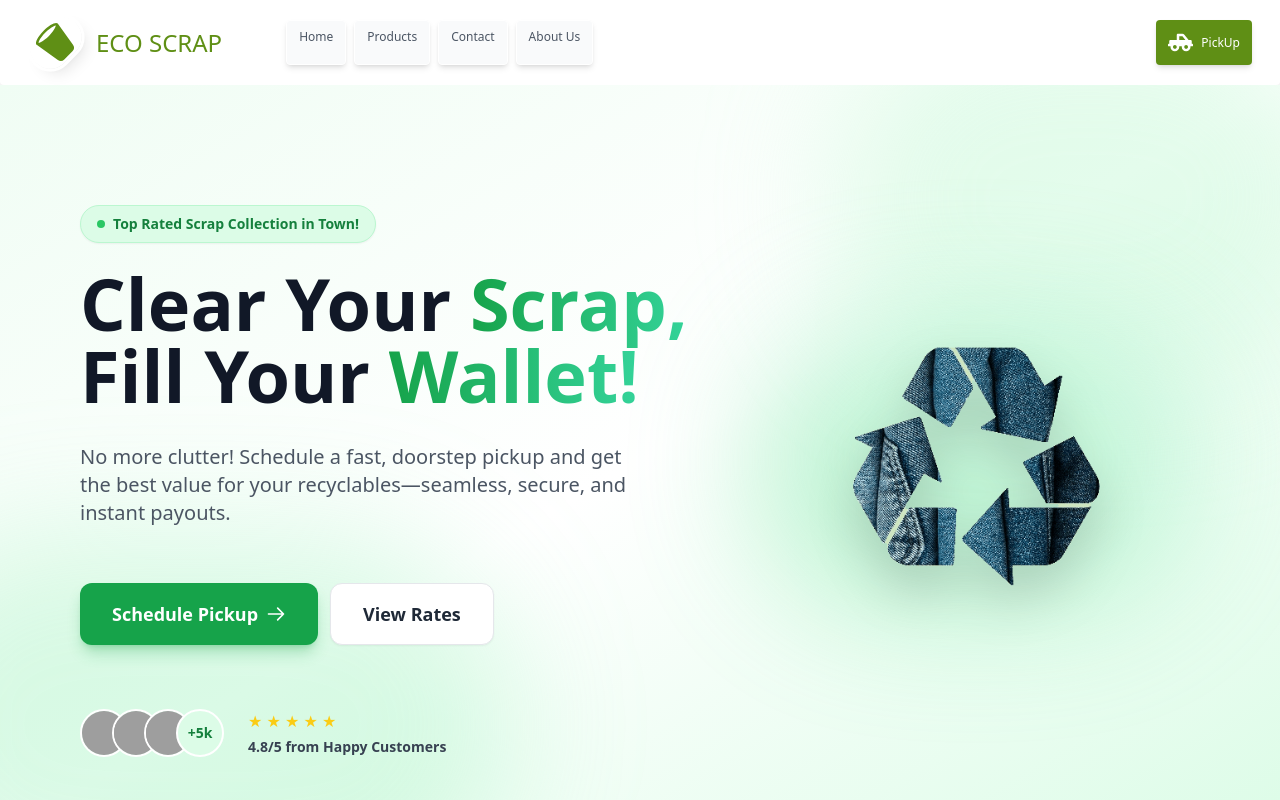
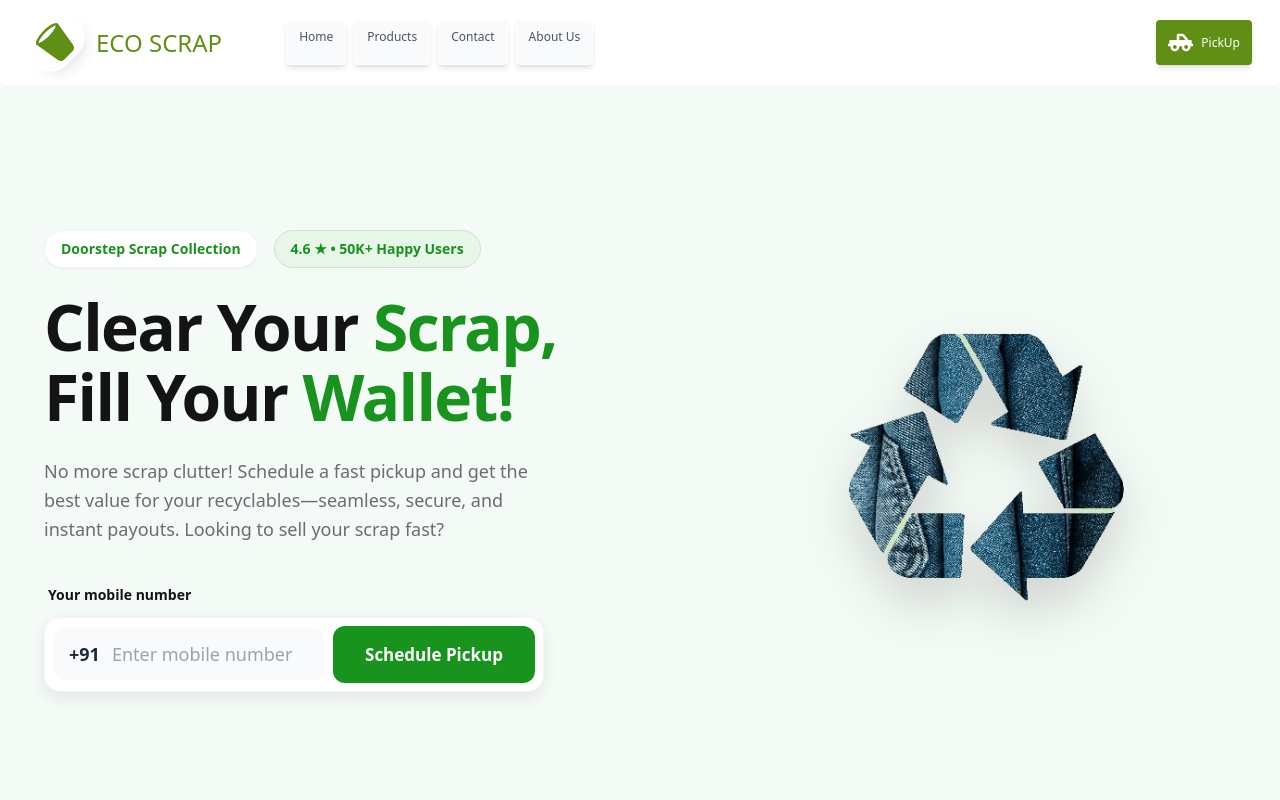
Before and after one commit to DVEX-Labs/TKM-Scrap-Frontend, a React (Vite) app: page / in a window 1280 px wide. Shown: the top 800 px of the page. Built offline with nearby package versions, Linux system fonts and the light colour scheme; grey boxes are pictures that could not be loaded; a web font is replaced by a local one.

Commit message:
Update hero section to perfectly match premium competitor design

```diff
--- a/src/Components/AnimatedText.jsx
+++ b/src/Components/AnimatedText.jsx
@@ -1,6 +1,5 @@
-import { useEffect, useRef } from "react";
+import { useEffect, useRef, useState } from "react";
 import { gsap } from "gsap";
-import Lorry from "../assets/Lorry.png";
 import GifImage from "../assets/GifImage.gif";
 import { Link } from "react-router-dom";
 
@@ -8,6 +7,7 @@ const AnimatedText = () => {
   const h1Ref = useRef(null);
   const pRef = useRef(null);
   const formRef = useRef(null);
+  const [mobile, setMobile] = useState("");
 
   useEffect(() => {
     gsap.fromTo(
@@ -19,69 +19,79 @@ const AnimatedText = () => {
     gsap.fromTo(
       pRef.current,
       { opacity: 0, y: 20 },
-      { opacity: 1, y: 0, duration: 1, delay: 0.3, ease: "power3.out" }
+      { opacity: 1, y: 0, duration: 1, delay: 0.2, ease: "power3.out" }
     );
 
     gsap.fromTo(
       formRef.current,
       { opacity: 0, y: 20 },
-      { opacity: 1, y: 0, duration: 1, delay: 0.6, ease: "power3.out" }
+      { opacity: 1, y: 0, duration: 1, delay: 0.4, ease: "power3.out" }
     );
   }, []);
 
   return (
-    <div className="w-full relative overflow-hidden bg-gradient-to-br from-green-50 via-white to-green-100 flex flex-col md:flex-row items-center justify-between px-6 md:px-20 py-20 min-h-[90vh]">
-      <div className="absolute top-0 left-0 w-full h-full overflow-hidden z-0 pointer-events-none">
-         <div className="absolute top-[-10%] right-[-5%] w-[40%] h-[50%] rounded-full bg-green-200/40 blur-3xl"></div>
-         <div className="absolute bottom-[-10%] left-[-10%] w-[50%] h-[50%] rounded-full bg-green-300/30 blur-3xl"></div>
-      </div>
+    <div className="w-full bg-[#F4FAF5] min-h-[90vh] flex items-center pt-24 pb-16">
+      <div className="max-w-[1240px] mx-auto px-6 w-full flex flex-col md:flex-row items-center justify-between gap-12">
 
-      <div className="w-full md:w-[60%] flex flex-col items-center md:items-start justify-center gap-6 z-10 text-center md:text-left pt-10">
-        <div className="inline-flex items-center gap-2 px-4 py-2 rounded-full bg-green-100 text-green-700 font-bold text-sm shadow-sm border border-green-200">
-          <span className="flex h-2 w-2 rounded-full bg-green-500 animate-pulse"></span>
-          Top Rated Scrap Collection in Town!
+        {/* Left Content Area */}
+        <div className="w-full md:w-[55%] flex flex-col items-center md:items-start text-center md:text-left">
+
+          {/* Badge */}
+          <div className="flex items-center gap-4 mb-6">
+            <div className="flex items-center bg-white px-4 py-2 rounded-full shadow-sm border border-gray-100">
+              <span className="text-[#18931D] font-semibold text-sm">Doorstep Scrap Collection</span>
+            </div>
+            <div className="flex items-center bg-[#E8F5E9] px-4 py-2 rounded-full border border-[#C8E6C9]">
+              <span className="text-[#18931D] font-bold text-sm">4.6 ★ • 50K+ Happy Users</span>
+            </div>
+          </div>
+
+          {/* Headline */}
+          <h1 ref={h1Ref} className="text-[42px] sm:text-[54px] md:text-[64px] font-extrabold text-[#141414] leading-[1.1] tracking-tight">
+            Clear Your <span className="text-[#18931D]">Scrap,</span><br/>
+            Fill Your <span className="text-[#18931D]">Wallet!</span>
+          </h1>
+
+          {/* Subheadline */}
+          <p ref={pRef} className="text-[18px] text-[#6D6D6D] max-w-[500px] mt-6 font-medium leading-relaxed">
+            No more scrap clutter! Schedule a fast pickup and get the best value for your recyclables—seamless, secure, and instant payouts. Looking to sell your scrap fast?
+          </p>
+
+          {/* Phone Input Form */}
+          <div ref={formRef} className="mt-10 w-full max-w-[500px]">
+            <p className="text-sm font-bold text-[#141414] mb-3 text-left pl-1">Your mobile number</p>
+            <div className="flex flex-col sm:flex-row items-center bg-white rounded-2xl shadow-[0px_6px_16px_rgba(0,0,0,0.08)] p-2 border border-gray-100">
+              <div className="flex items-center px-4 py-3 bg-gray-50 rounded-xl w-full sm:w-auto mb-2 sm:mb-0 sm:mr-2">
+                <span className="text-gray-800 font-bold text-lg">+91</span>
+                <input
+                  type="tel"
+                  value={mobile}
+                  onChange={(e) => setMobile(e.target.value)}
+                  placeholder="Enter mobile number"
+                  className="bg-transparent border-none outline-none ml-3 text-lg w-full font-semibold placeholder:text-gray-400 placeholder:font-normal"
+                  maxLength={10}
+                />
+              </div>
+              <Link to="/contact" className="w-full sm:w-auto bg-[#18931D] hover:bg-[#15801A] text-white font-bold text-[17px] py-4 px-8 rounded-xl transition-colors text-center whitespace-nowrap">
+                Schedule Pickup
+              </Link>
+            </div>
+          </div>
+
         </div>
 
-        <h1 ref={h1Ref} className="text-5xl sm:text-6xl md:text-7xl font-extrabold text-gray-900 leading-tight">
-          Clear Your <span className="text-transparent bg-clip-text bg-gradient-to-r from-green-600 to-emerald-400">Scrap,</span><br/>
-          Fill Your <span className="text-transparent bg-clip-text bg-gradient-to-r from-green-600 to-emerald-400">Wallet!</span>
-        </h1>
-
-        <p ref={pRef} className="text-lg md:text-xl text-gray-600 max-w-xl font-medium mt-2">
-          No more clutter! Schedule a fast, doorstep pickup and get the best value for your recyclables—seamless, secure, and instant payouts.
-        </p>
-
-        <div ref={formRef} className="mt-8 flex flex-col sm:flex-row w-full max-w-md gap-3">
-          <Link to="/contact" className="w-full sm:w-auto px-8 py-4 bg-green-600 hover:bg-green-700 text-white rounded-xl font-bold text-lg shadow-lg shadow-green-600/30 transition-all hover:-translate-y-1 hover:shadow-xl text-center flex items-center justify-center gap-2">
-            Schedule Pickup
-            <svg className="w-5 h-5" fill="none" stroke="currentColor" viewBox="0 0 24 24"><path strokeLinecap="round" strokeLinejoin="round" strokeWidth="2" d="M14 5l7 7m0 0l-7 7m7-7H3"></path></svg>
-          </Link>
-          <Link to="/products" className="w-full sm:w-auto px-8 py-4 bg-white text-gray-800 rounded-xl font-bold text-lg shadow-sm border border-gray-200 hover:bg-gray-50 transition-all text-center">
-            View Rates
-          </Link>
+        {/* Right Image Area */}
+        <div className="w-full md:w-[45%] flex justify-center md:justify-end mt-12 md:mt-0 relative">
+          <div className="relative w-full max-w-[500px]">
+            <div className="absolute top-0 right-0 w-[80%] h-[80%] bg-[#D8FACF] rounded-full blur-[80px] -z-10"></div>
+            <img
+              src={GifImage}
+              alt="Recycling"
+              className="w-full h-auto drop-shadow-2xl"
+            />
+          </div>
         </div>
 
-        <div className="mt-10 flex items-center gap-6">
-           <div className="flex -space-x-4">
-              <img className="w-12 h-12 rounded-full border-2 border-white object-cover" src="https://images.unsplash.com/photo-1534528741775-53994a69daeb?w=100&h=100&fit=crop" alt="User"/>
-              <img className="w-12 h-12 rounded-full border-2 border-white object-cover" src="https://images.unsplash.com/photo-1506794778202-cad84cf45f1d?w=100&h=100&fit=crop" alt="User"/>
-              <img className="w-12 h-12 rounded-full border-2 border-white object-cover" src="https://images.unsplash.com/photo-1517841905240-472988babdf9?w=100&h=100&fit=crop" alt="User"/>
-              <div className="w-12 h-12 rounded-full border-2 border-white bg-green-100 flex items-center justify-center text-green-700 font-bold text-sm">+5k</div>
-           </div>
-           <div>
-             <div className="flex gap-1 text-yellow-400">
-               ★ ★ ★ ★ ★
-             </div>
-             <p className="text-sm font-bold text-gray-700 mt-1">4.8/5 from Happy Customers</p>
-           </div>
-        </div>
-      </div>
-
-      <div className="hidden md:flex w-[40%] items-center justify-center relative z-10 mt-16 md:mt-0">
-        <div className="relative">
-          <div className="absolute inset-0 bg-gradient-to-tr from-green-400 to-emerald-200 rounded-full blur-3xl opacity-40 animate-pulse"></div>
-          <img src={GifImage} className="relative z-10 w-full max-w-md drop-shadow-2xl hover:scale-105 transition-transform duration-500" alt="Recycling animation" />
-        </div>
       </div>
     </div>
   );
```
